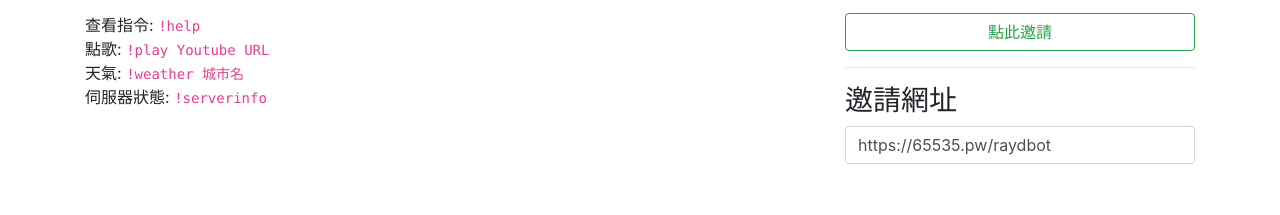
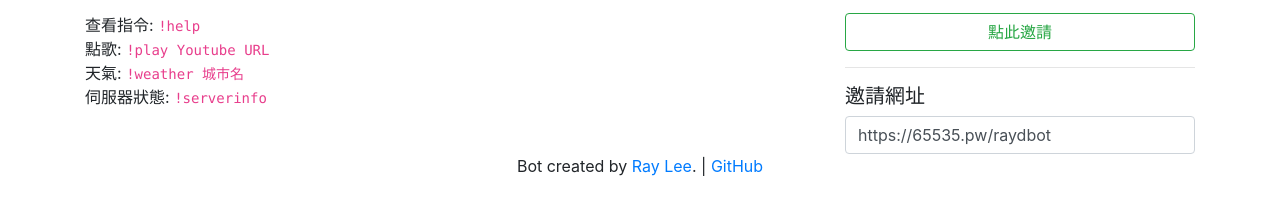
Before and after one commit to raylee930/discord-bot, a plain HTML site: page index.html in a window 1280 px wide. Shown: the part 299-514 px from the top of the page. Drawn offline with nearby package versions, Linux system fonts and the light colour scheme.

Commit message:
Update index.html

```diff
--- a/index.html
+++ b/index.html
@@ -27,8 +27,12 @@
 				<p>讓你的 Discord 伺服器不再單調無趣！</p>
 				<p><a href="https://65535.pw/raydbot" class="btn btn-outline-success btn-block">點此邀請</a></p>
 				<hr>
-				<h3>邀請網址</h3>
+				<h5>邀請網址</h5>
 				<input class="form-control" value="https://65535.pw/raydbot">
+			</div>
+
+			<div class="col-md-12 text-center">
+				<p>Bot created by <a href="https://raylee930.pw">Ray Lee</a>. | <a href="https://github.com/raylee930/discord-bot">GitHub</a>
 			</div>
 		</div>
 	</div>
```
